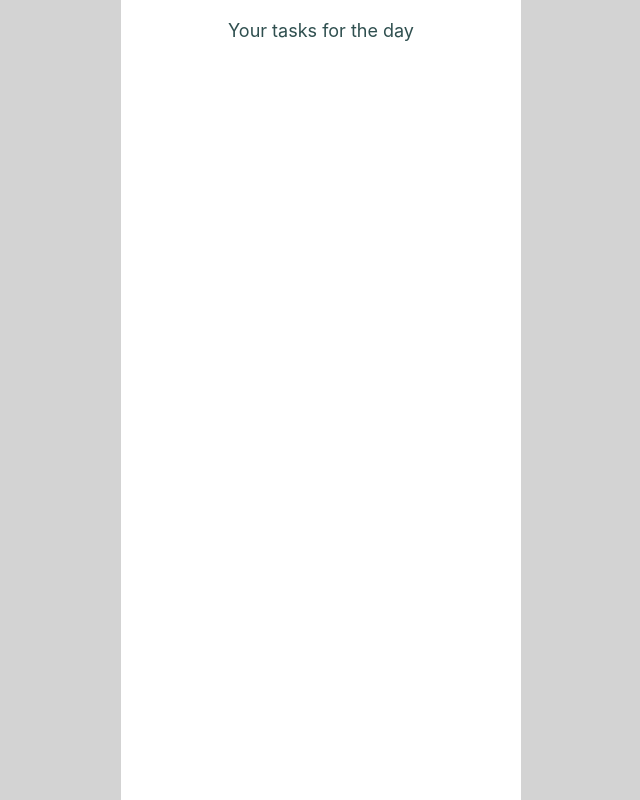
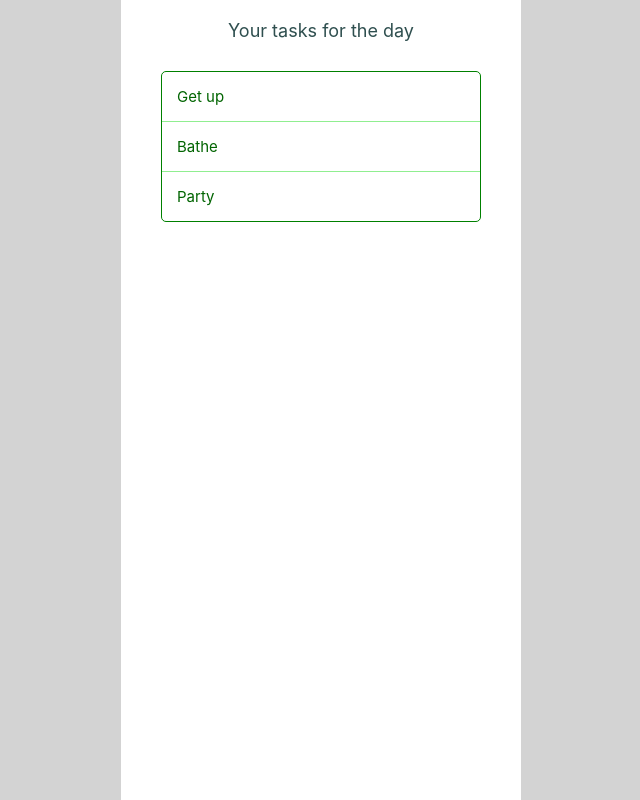
Before and after one commit to vikramthyagarajan/focus-time, a Next.js app: page / in a window 1280 px wide. Shown: the whole page, without its empty margins (319-959 px from the left). Built offline with nearby package versions, Linux system fonts and the light colour scheme.

Commit message:
Added prelim todo list

```diff
--- /dev/null
+++ b/components/TodoList/Todo.js
@@ -0,0 +1,9 @@
+import {todo, name} from './TodoList.module.scss';
+
+export default function Todo({action}) {
+  return (
+    <div className={todo}>
+      <div className={name}>{action.name}</div>
+    </div>
+  )
+}
--- /dev/null
+++ b/components/TodoList/TodoList.js
@@ -0,0 +1,14 @@
+import Todo from './Todo';
+import { todolist } from './TodoList.module.scss'
+
+const todoActions = [{name: 'Get up'}, {name: 'Bathe'}, {name: 'Party'}]
+
+export default function TodoList () {
+  return (
+    <div className={todolist}>
+      {todoActions.map(action => {
+        return <Todo key={action.name} action={action}></Todo>
+      })}
+    </div>
+  )
+}
--- /dev/null
+++ b/components/TodoList/TodoList.module.scss
@@ -0,0 +1,21 @@
+.todolist {
+  display: block;
+  margin: 10px 20px;
+  border-radius: 5px;
+  border: 1px solid green;
+}
+
+.todo {
+  border-bottom: 1px solid lightgreen;
+  padding: 15px;
+
+  &:last-child {
+    border: 0;
+  }
+
+}
+
+.name {
+  font-size: 15px;
+  color: darkgreen;
+}
--- a/package.json
+++ b/package.json
@@ -10,6 +10,7 @@
   "dependencies": {
     "next": "9.3.6",
     "react": "16.13.1",
-    "react-dom": "16.13.1"
+    "react-dom": "16.13.1",
+    "sass": "^1.26.5"
   }
 }
--- a/pages/index.jsx
+++ b/pages/index.jsx
@@ -1,4 +1,5 @@
 import Head from 'next/head'
+import TodoList from '../components/TodoList/TodoList';
 import { container, focusArea, header, list } from '../styles/home.module.css';
 
 export default function Home() {
@@ -12,6 +13,9 @@ export default function Home() {
       <main>
         <div className={focusArea}>
           <div className={header}>Your tasks for the day</div>
+          <div className={list}>
+            <TodoList />
+          </div>
         </div>
       </main>
 
--- a/styles/home.module.css
+++ b/styles/home.module.css
@@ -23,10 +23,10 @@
 .header {
   font-size: 18px;
   color: darkslategray;
-  margin: 10px 10px;
+  padding: 10px 10px;
   text-align: center;
 }
 
 .list {
-  /* margin: 5px 0; */
+  padding: 10px 20px;
 }
```
Also changed, not shown: 1 other file (tests, documents, lock files or other folders).
